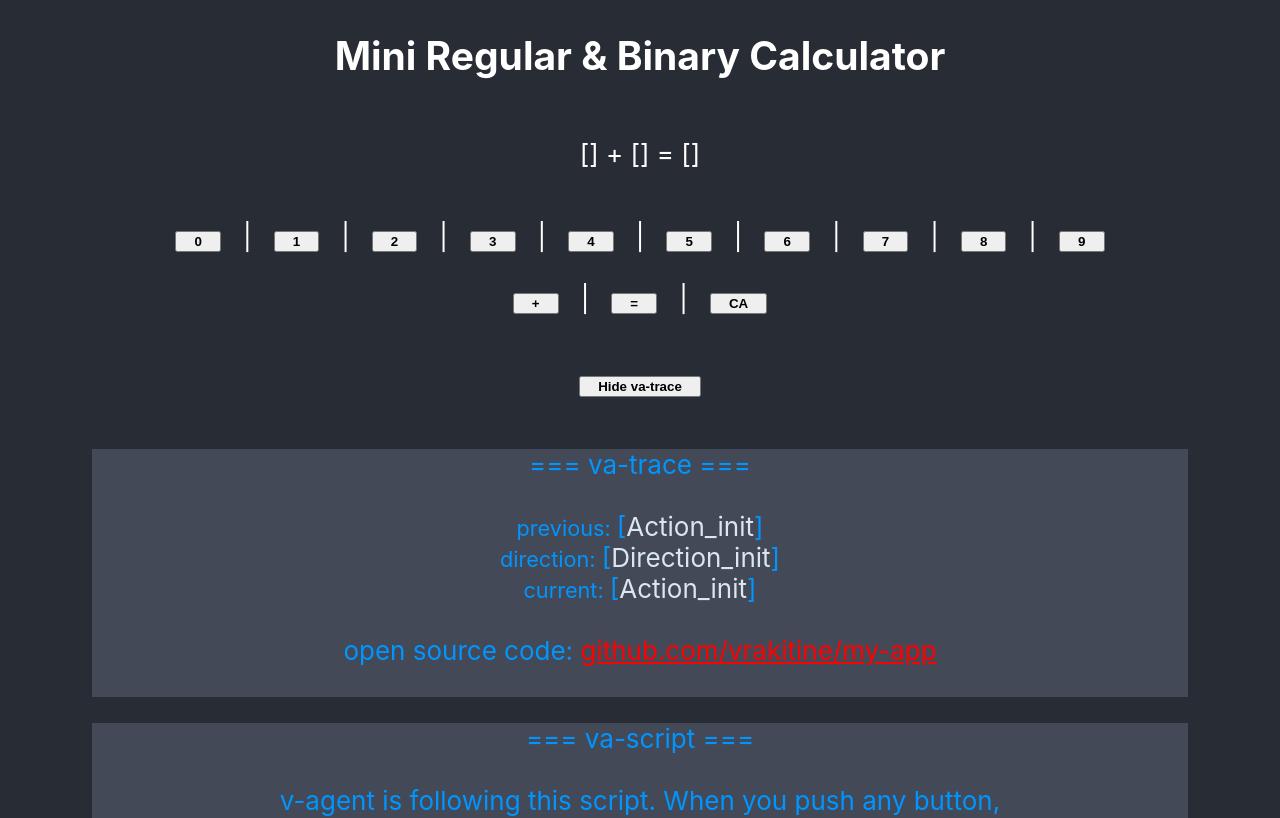
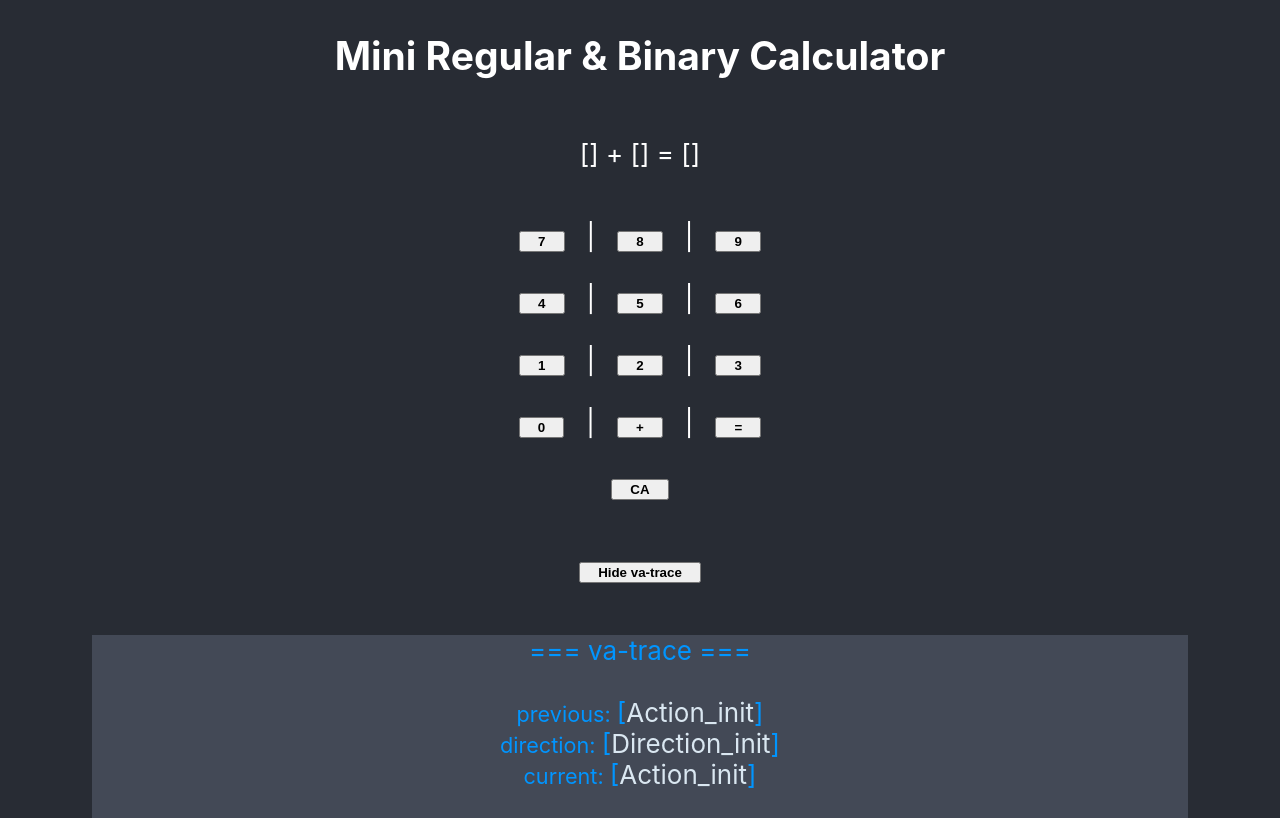
Before and after one commit to fgvlasov/va-binary-calculator, a React (Create React App) app: page / in a window 1280 px wide. Shown: the top 818 px of the page. Built offline with nearby package versions, Linux system fonts and the light colour scheme.

Commit message:
Updated button layout

```diff
--- a/src/AppVal.js
+++ b/src/AppVal.js
@@ -139,23 +139,23 @@ function AppVal() {
           [{operandOne}] + [{operandTwo}] = [{result}]
         </p>
         <p>
-          <CalcButton onClick={() => getAction('Direction_zero')} buttonName = '0'/>&nbsp;&nbsp;&nbsp;|&nbsp;&nbsp;&nbsp;
-          <CalcButton onClick={() => getAction('Direction_one')} buttonName = '1'/>&nbsp;&nbsp;&nbsp;|&nbsp;&nbsp;&nbsp;
-          <CalcButton onClick={() => getAction('Direction_two')} buttonName = '2'/>&nbsp;&nbsp;&nbsp;|&nbsp;&nbsp;&nbsp;
-          <CalcButton onClick={() => getAction('Direction_three')} buttonName = '3'/>&nbsp;&nbsp;&nbsp;|&nbsp;&nbsp;&nbsp;
-          <CalcButton onClick={() => getAction('Direction_four')} buttonName = '4'/>&nbsp;&nbsp;&nbsp;|&nbsp;&nbsp;&nbsp;
-          <CalcButton onClick={() => getAction('Direction_five')} buttonName = '5'/>&nbsp;&nbsp;&nbsp;|&nbsp;&nbsp;&nbsp;
-          <CalcButton onClick={() => getAction('Direction_six')} buttonName = '6'/>&nbsp;&nbsp;&nbsp;|&nbsp;&nbsp;&nbsp;
           <CalcButton onClick={() => getAction('Direction_seven')} buttonName = '7'/>&nbsp;&nbsp;&nbsp;|&nbsp;&nbsp;&nbsp;
           <CalcButton onClick={() => getAction('Direction_eight')} buttonName = '8'/>&nbsp;&nbsp;&nbsp;|&nbsp;&nbsp;&nbsp;
           <CalcButton onClick={() => getAction('Direction_nine')} buttonName = '9'/><br/><br/>
 
+          <CalcButton onClick={() => getAction('Direction_four')} buttonName = '4'/>&nbsp;&nbsp;&nbsp;|&nbsp;&nbsp;&nbsp;
+          <CalcButton onClick={() => getAction('Direction_five')} buttonName = '5'/>&nbsp;&nbsp;&nbsp;|&nbsp;&nbsp;&nbsp;
+          <CalcButton onClick={() => getAction('Direction_six')} buttonName = '6'/><br/><br/>
 
 
 
+          <CalcButton onClick={() => getAction('Direction_one')} buttonName = '1'/>&nbsp;&nbsp;&nbsp;|&nbsp;&nbsp;&nbsp;
+          <CalcButton onClick={() => getAction('Direction_two')} buttonName = '2'/>&nbsp;&nbsp;&nbsp;|&nbsp;&nbsp;&nbsp;
+          <CalcButton onClick={() => getAction('Direction_three')} buttonName = '3'/><br/><br/>
 
+          <CalcButton onClick={() => getAction('Direction_zero')} buttonName = '0'/>&nbsp;&nbsp;&nbsp;|&nbsp;&nbsp;&nbsp;
           <CalcButton onClick={() => getAction('Direction_plus')} buttonName = '+'/>&nbsp;&nbsp;&nbsp;|&nbsp;&nbsp;&nbsp;
-          <CalcButton onClick={() => getAction('Direction_equal')} buttonName = '='/>&nbsp;&nbsp;&nbsp;|&nbsp;&nbsp;&nbsp;
+          <CalcButton onClick={() => getAction('Direction_equal')} buttonName = '='/><br/><br/>
           <CalcButton onClick={() => getAction('Direction_clear')} buttonName = 'CA'/>
         </p>
         <p>
```
